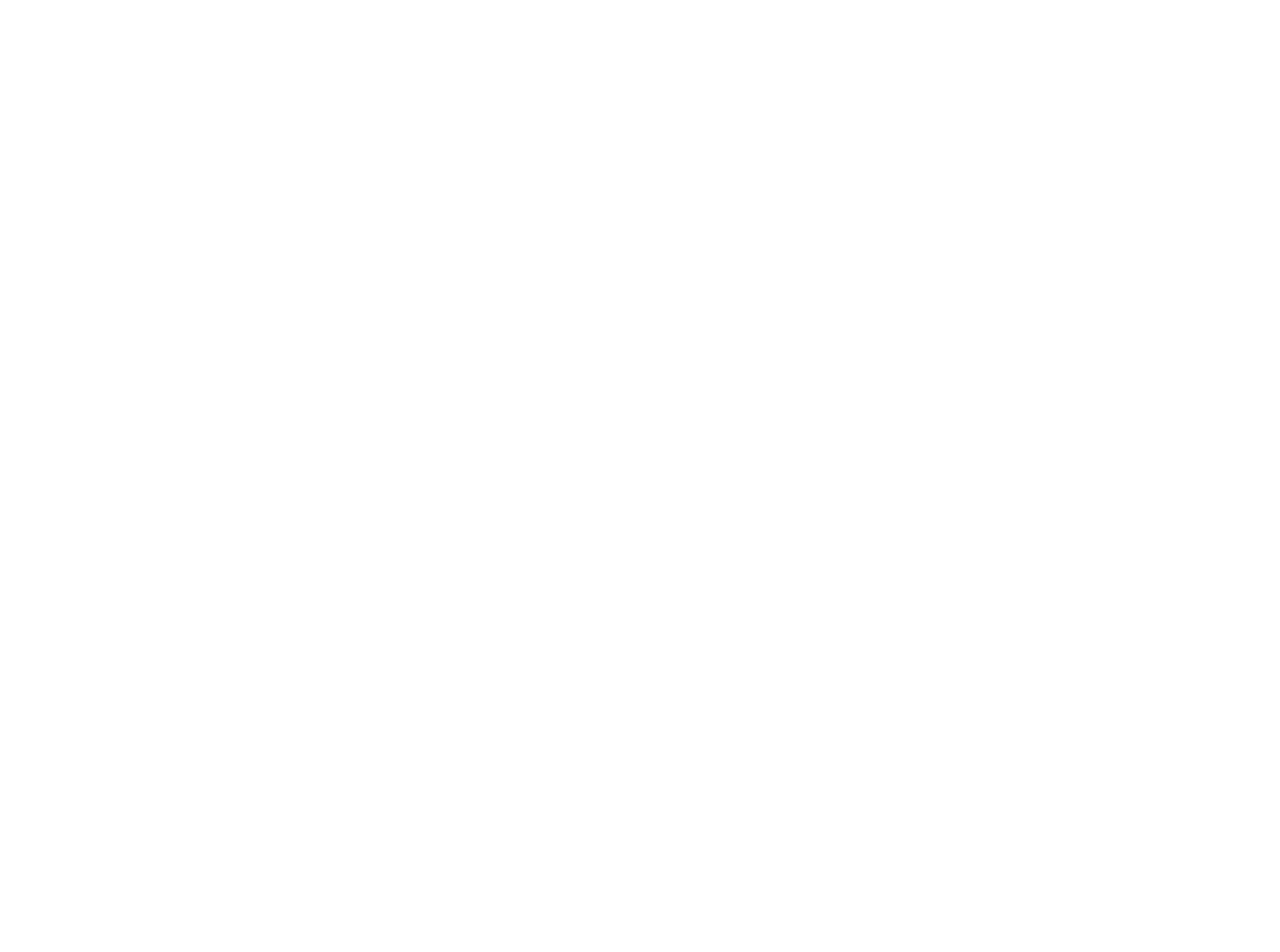
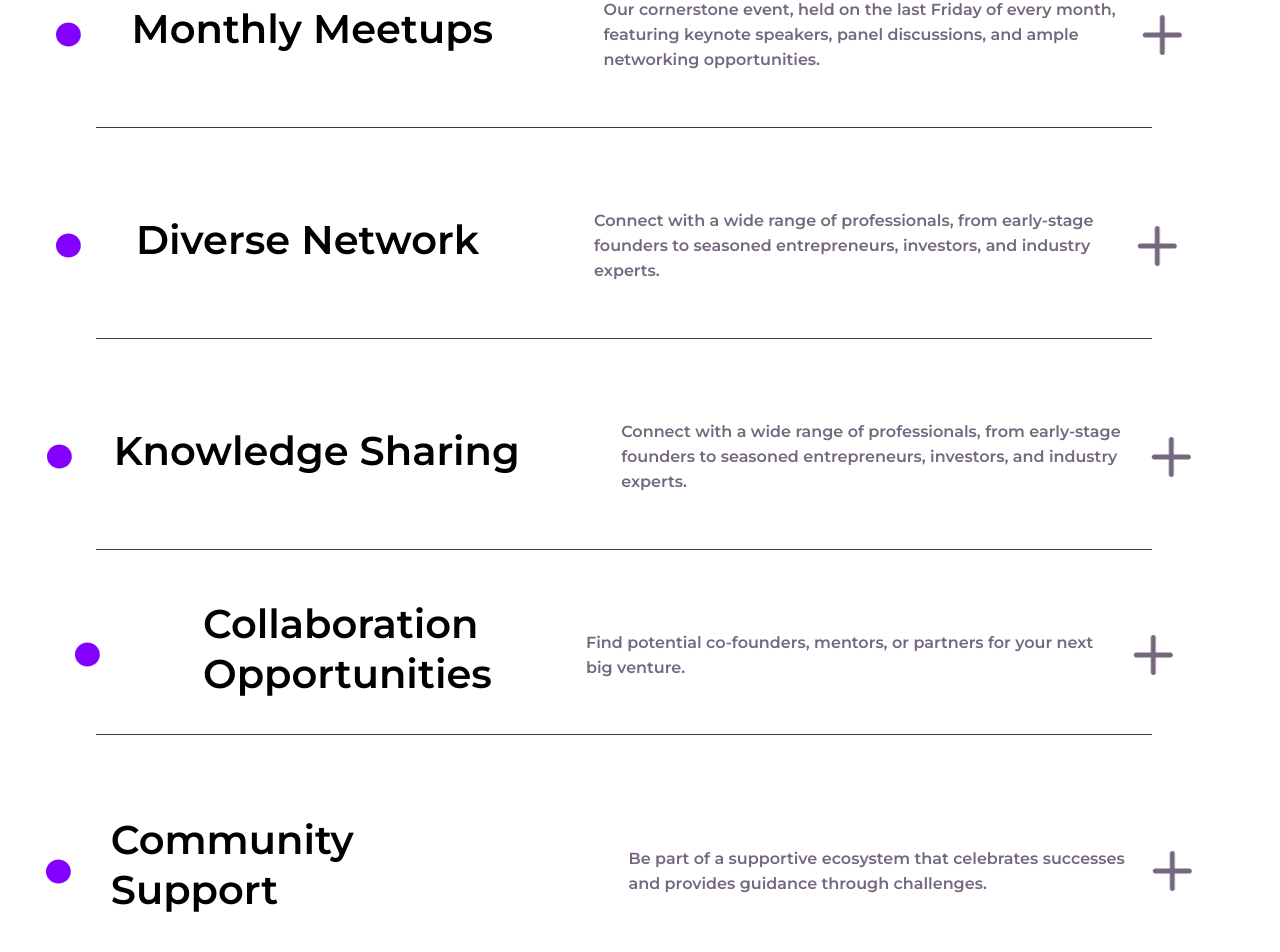
Before and after one commit to fantastizeey1/Interntest, a React (Vite) app: page / in a window 1280 px wide. Shown: the part 2277-3229 px from the top of the page. Before the commit the page ends 1967 px from the top, so only its background shows below. Built offline with nearby package versions, Linux system fonts and the light colour scheme.

Commit message:
done wit what we do section

```diff
--- a/src/App.jsx
+++ b/src/App.jsx
@@ -3,6 +3,7 @@ import Header from "./components/Header";
 import Hero from "./components/Hero";
 import Footer from "./components/Footer";
 import Whoweare from "./components/Whoweare";
+import Whatweoffer from "./components/Whatweoffer";
 const App = () => {
   return (
     <div className="font-montserrat">
@@ -10,6 +11,7 @@ const App = () => {
       <main>
         <Hero />
         <Whoweare />
+        <Whatweoffer />
       </main>
       <Footer />
     </div>
--- /dev/null
+++ b/src/components/FounddersFriday.jsx
@@ -0,0 +1,14 @@
+import React from "react";
+
+const FounddersFriday = () => {
+  return (
+    <section>
+      <div></div>
+      <div>
+        <img src="/Frame 714.png" alt="" />
+      </div>
+    </section>
+  );
+};
+
+export default FounddersFriday;
--- /dev/null
+++ b/src/components/Whatweoffer.jsx
@@ -0,0 +1,117 @@
+import React from "react";
+
+const Whatweoffer = () => {
+  return (
+    <section className="max-w-[95%]  w-full md:px-[80px] mx-4 relative mt-10 lg:mt-[180px] gap-10 flex flex-col">
+      <h2 className="font-bold text-[45px] leading-[56.25px] text-black text-center">
+        What We Offer{" "}
+      </h2>
+      <div className="flex justify-between flex-col gap-[25px]">
+        <div className=" w-full flex justify-evenly flex-col items-start md:flex-row md:items-center border-b border-[#3C3641] py-[15px] lg:py-[55px] min-h-[160px]">
+          <img
+            src="/Ellipse 308.png"
+            alt=""
+            className="w-[25px] h-[25px] -ml-[50px] mr-[40px] hidden md:block"
+          />
+          <h3 className="font-semibold text-[40px] leading-[50px] text-black text-start mb-3">
+            Monthly Meetups
+          </h3>
+          <p className="font-semibold text-[16px] leading-[25px] text-[#75687E] text-start md:ml-[100px] lg:w-3/6">
+            Our cornerstone event, held on the last Friday of every month,
+            featuring keynote speakers, panel discussions, and ample networking
+            opportunities.
+          </p>
+          <img
+            src="/plus.png"
+            alt="plus icon"
+            className="w-[40px] h-[40px] -mr-[40px] hidden md:block"
+          />
+        </div>
+        <div className=" w-full flex justify-evenly flex-col items-start md:flex-row md:items-center border-b border-[#3C3641] py-[15px] lg:py-[55px] min-h-[160px]">
+          <img
+            src="/Ellipse 308.png"
+            alt=""
+            className="w-[25px] h-[25px] -ml-[55px] mr-[40px] hidden md:block"
+          />
+          <h3 className="font-semibold text-[40px] leading-[50px] text-black text-start mb-3">
+            Diverse Network
+          </h3>
+          <p className="font-semibold text-[16px] leading-[25px] text-[#75687E] text-start md:ml-[100px] lg:w-3/6">
+            Connect with a wide range of professionals, from early-stage
+            founders to seasoned entrepreneurs, investors, and industry experts.
+          </p>
+          <img
+            src="/plus.png"
+            alt="plus icon"
+            className="w-[40px] h-[40px] -mr-[40px] hidden md:block"
+          />
+        </div>
+        <div className=" w-full flex justify-evenly flex-col items-start md:flex-row md:items-center border-b border-[#3C3641] py-[15px] lg:py-[55px] min-h-[160px]">
+          <img
+            src="/Ellipse 308.png"
+            alt=""
+            className="w-[25px] h-[25px] -ml-[50px] mr-[40px] hidden md:block"
+          />
+          <h3 className="font-semibold text-[40px] leading-[50px] text-black text-start mb-3">
+            Knowledge Sharing
+          </h3>
+          <p className="font-semibold text-[16px] leading-[25px] text-[#75687E] text-start md:ml-[100px] lg:w-3/6 ">
+            Connect with a wide range of professionals, from early-stage
+            founders to seasoned entrepreneurs, investors, and industry experts.
+          </p>
+          <img
+            src="/plus.png"
+            alt="plus icon"
+            className="w-[40px] h-[40px] -mr-[40px] hidden md:block"
+          />
+        </div>
+        <div className=" w-full flex justify-evenly flex-col items-start md:flex-row md:items-center border-b border-[#3C3641] py-[15px] lg:py-[15px] min-h-[160px]">
+          <div className="flex justify-between items-center w-2/6">
+            <img
+              src="/Ellipse 308.png"
+              alt=""
+              className="w-[25px] h-[25px] -ml-[40px] mr-[40px] hidden md:block"
+            />
+            <h3
+              className="font-semibold text-[40px] w-3/4 leading-[50px] text-black text-start
+             -pl-40 mb-3"
+            >
+              Collaboration Opportunities
+            </h3>
+          </div>
+
+          <p className="font-semibold text-[16px] leading-[25px] text-[#75687E] text-start md:ml-[100px] lg:w-3/6">
+            Find potential co-founders, mentors, or partners for your next big
+            venture.
+          </p>
+          <img
+            src="/plus.png"
+            alt="plus icon"
+            className="w-[40px] h-[40px] -mr-[40px] hidden md:block"
+          />
+        </div>
+        <div className=" w-full flex justify-evenly flex-col items-start md:flex-row md:items-center border-b border-[#3C3641] py-[15px] lg:py-[55px] lg:min-h-[160px]">
+          <img
+            src="/Ellipse 308.png"
+            alt=""
+            className="w-[25px] h-[25px] -ml-[50px] mr-[40px] hidden md:block"
+          />
+          <h3 className="font-semibold text-[40px] leading-[50px] text-black text-start mb-3">
+            Community Support
+          </h3>
+          <p className="font-semibold text-[16px] leading-[25px] text-[#75687E] text-start md:ml-[100px] lg:w-3/6">
+            Be part of a supportive ecosystem that celebrates successes and
+            provides guidance through challenges.
+          </p>
+          <img
+            src="/plus.png"
+            alt="plus icon"
+            className="w-[40px] h-[40px] -mr-[40px] hidden md:block"
+          />
+        </div>
+      </div>
+    </section>
+  );
+};
+
+export default Whatweoffer;
--- a/src/components/Whoweare.jsx
+++ b/src/components/Whoweare.jsx
@@ -2,40 +2,39 @@ import React from "react";
 
 const Whoweare = () => {
   return (
-    <section className="max-w-[95%]  w-full md:px-[80px] mx-4 relative mt-10 lg:mt-[180px] gap-10 flex flex-row">
-      <div className="w-1/2">
+    <section className="max-w-[95%] w-full md:px-[80px] mx-4 relative mt-10 lg:mt-[180px] gap-10 flex flex-col lg:flex-row">
+      <div className="lg:w-1/2 w-full flex justify-center">
         <img
           src="/IMG_2857 1.png"
           alt=""
-          className="md:w-[700px] md:h-[564px]"
+          className="w-full max-w-[400px] h-auto md:w-[700px] md:h-[564px]"
         />
       </div>
-      <div className="w-1/2">
-        <h2 className="font-bold text-[45px] text-black leading-[56px] mb-[50px]">
+      <div className="lg:w-1/2 w-full">
+        <h2 className="font-bold text-[28px] md:text-[35px] lg:text-[45px] text-black leading-[36px] md:leading-[46px] lg:leading-[56px] mb-[30px] md:mb-[50px]">
           Who Are We?
         </h2>
-        <p className="text-[#8E8E93] text-[24px] font-normal leading-[29px]">
+        <p className="text-[#8E8E93] text-[18px] md:text-[20px] lg:text-[24px] font-normal leading-[24px] md:leading-[26px] lg:leading-[29px]">
           Born from the vibrant startup ecosystem of Abuja, we recognized the
           need for a consistent, high-quality networking platform where
           founders, innovators, and tech enthusiasts could connect, share ideas,
           and foster collaboration.
         </p>
-        <div className="w-full flex gap-[36px] mt-[70px] mb-[160px] flex-row">
-          <button className="w-1/2 bg-[#A649FF] text-white px-[70px] py-[20px] rounded-[40px] flex items-center justify-center gap-5 text-[24px] font-bold ">
+        <div className="w-full flex flex-col md:flex-row gap-4 md:gap-[36px] mt-[40px] md:mt-[70px] mb-[80px] md:mb-[160px]">
+          <button className="w-full md:w-1/2 bg-[#A649FF] text-white px-6 md:px-[70px] py-[12px] md:py-[20px] rounded-[30px] md:rounded-[40px] flex items-center justify-center gap-5 text-[18px] md:text-[24px] font-bold">
             Register <img src="/ArrowRightwhite.png" alt="" />
           </button>
-          <button className="w-1/2 bg-white text-[#A649FF] border border-[#A649FF] px-[70px] py-[20px] rounded-[40px] flex items-center justify-center gap-5 text-[24px] font-bold ">
+          <button className="w-full md:w-1/2 bg-white text-[#A649FF] border border-[#A649FF] px-6 md:px-[70px] py-[12px] md:py-[20px] rounded-[30px] md:rounded-[40px] flex items-center justify-center gap-5 text-[18px] md:text-[24px] font-bold">
             Register <img src="/Money Bag.png" alt="" />
           </button>
         </div>
-        <p className="text-[22px] leading-[29px] font-bold">
+        <p className="text-[18px] md:text-[22px] leading-[24px] md:leading-[29px] font-bold">
           Founder's Friday is more than just a meetup — it's a movement.
         </p>
         <img
           src="/Line 1.png"
           alt="line"
-          className="absolute top-[20.76px] left-[820px] hidden md:block"
-          h
+          className="absolute top-[20.76px] left-[320px] md:left-[820px] hidden md:block"
         />
       </div>
     </section>
```
Also changed, not shown: public/Frame 714.png (added), public/Vector 3.png (added).
